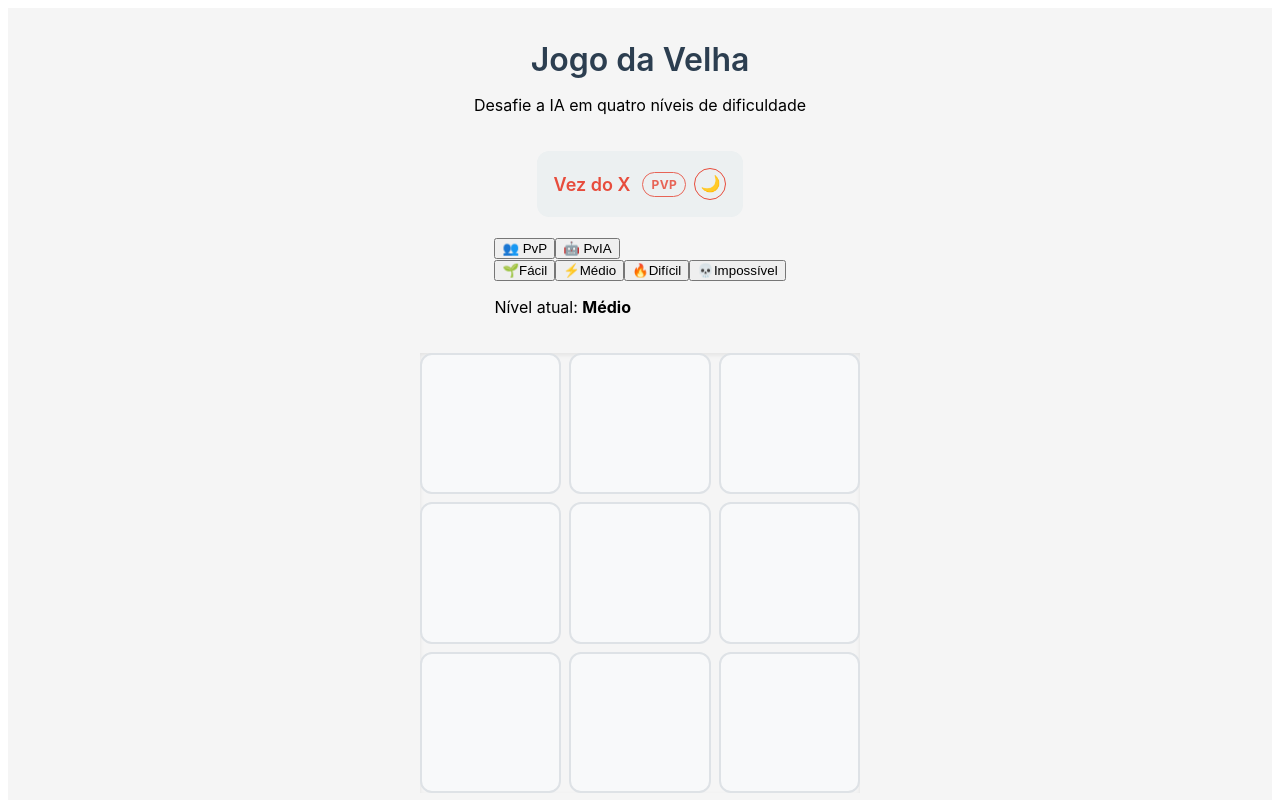
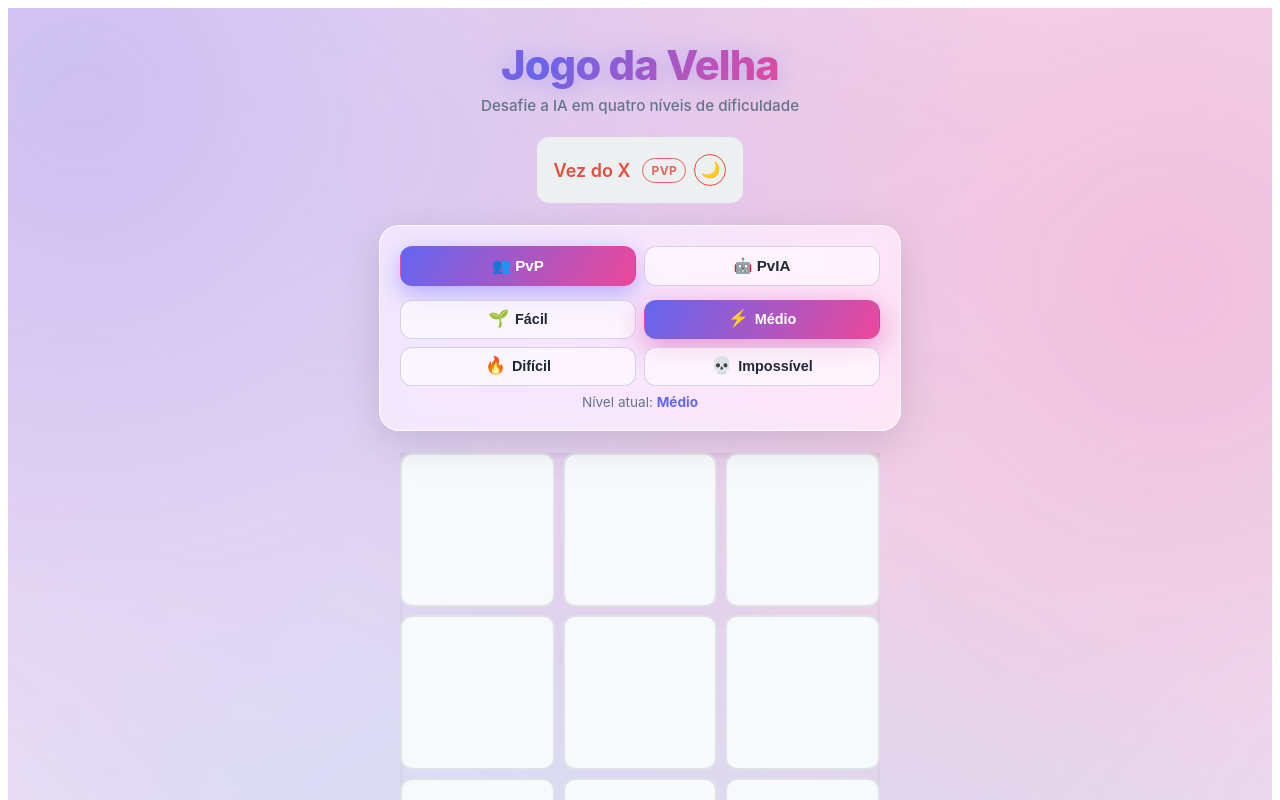
Before and after one commit to Marcelo-Marcos999/teste-estudio, a React (Vite) app: page / in a window 1280 px wide. Shown: the top 800 px of the page. Built offline with nearby package versions, Linux system fonts and the light colour scheme.

Commit message:
feat: update src/App.module.css

```diff
--- a/src/App.module.css
+++ b/src/App.module.css
@@ -1,28 +1,197 @@
 .app {
+  position: relative;
   display: flex;
   flex-direction: column;
   align-items: center;
   min-height: 100vh;
-  padding: 24px 16px;
-  background-color: #f5f5f5;
+  padding: 24px 16px 48px;
+  overflow: hidden;
+  color: var(--fg, #1f2937);
   font-family: -apple-system, BlinkMacSystemFont, 'Segoe UI', Roboto, Oxygen, Ubuntu, sans-serif;
+  background: var(--bg, #eef2ff);
+  background-image: var(--bg-gradient, linear-gradient(135deg, #eef2ff 0%, #fce7f3 50%, #e0f2fe 100%));
+  background-size: 300% 300%;
+  animation: gradientShift 18s ease infinite;
+}
+
+.glow {
+  position: absolute;
+  inset: -20%;
+  pointer-events: none;
+  background:
+    radial-gradient(circle at 20% 20%, var(--glow-a, rgba(99, 102, 241, 0.35)), transparent 45%),
+    radial-gradient(circle at 80% 30%, var(--glow-b, rgba(236, 72, 153, 0.3)), transparent 45%),
+    radial-gradient(circle at 50% 90%, var(--glow-c, rgba(14, 165, 233, 0.3)), transparent 50%);
+  filter: blur(40px);
+  opacity: 0.9;
+  animation: glowFloat 14s ease-in-out infinite alternate;
+  z-index: 0;
 }
 
 .container {
+  position: relative;
+  z-index: 1;
   display: flex;
   flex-direction: column;
   align-items: center;
-  gap: 16px;
+  gap: 18px;
   width: 100%;
-  max-width: 400px;
+  max-width: 440px;
+}
+
+.header {
+  text-align: center;
+  display: flex;
+  flex-direction: column;
+  gap: 6px;
 }
 
 .title {
   margin: 0;
-  font-size: 1.75rem;
-  font-weight: 600;
-  color: #2c3e50;
+  font-size: clamp(1.9rem, 6vw, 2.6rem);
+  font-weight: 800;
+  letter-spacing: -0.02em;
   text-align: center;
+  color: var(--fg, #1f2937);
+}
+
+.titleGlow {
+  background: linear-gradient(120deg, var(--primary, #6366f1), var(--accent, #ec4899), var(--primary, #6366f1));
+  background-size: 200% auto;
+  -webkit-background-clip: text;
+  background-clip: text;
+  -webkit-text-fill-color: transparent;
+  color: transparent;
+  animation: textShine 6s linear infinite;
+  filter: drop-shadow(0 2px 12px var(--title-glow, rgba(99, 102, 241, 0.35)));
+}
+
+.subtitle {
+  margin: 0;
+  font-size: 0.95rem;
+  font-weight: 500;
+  color: var(--muted, #64748b);
+}
+
+.card {
+  width: 100%;
+  display: flex;
+  flex-direction: column;
+  gap: 14px;
+  padding: 16px;
+  border-radius: 20px;
+  background: var(--card-bg, rgba(255, 255, 255, 0.55));
+  border: 1px solid var(--card-border, rgba(255, 255, 255, 0.7));
+  box-shadow: 0 12px 40px var(--card-shadow, rgba(31, 41, 55, 0.15));
+  backdrop-filter: blur(16px) saturate(160%);
+  -webkit-backdrop-filter: blur(16px) saturate(160%);
+}
+
+.modeSelector {
+  display: flex;
+  gap: 8px;
+  width: 100%;
+}
+
+.modeButton {
+  flex: 1;
+  padding: 10px 12px;
+  font-size: 0.95rem;
+  font-weight: 700;
+  color: var(--fg, #1f2937);
+  background: var(--btn-bg, rgba(255, 255, 255, 0.6));
+  border: 1px solid var(--btn-border, rgba(148, 163, 184, 0.4));
+  border-radius: 12px;
+  cursor: pointer;
+  transition: transform 0.15s ease, box-shadow 0.2s ease, background 0.2s ease, border-color 0.2s ease;
+}
+
+.modeButton:hover {
+  transform: translateY(-2px);
+  box-shadow: 0 8px 20px var(--btn-shadow, rgba(99, 102, 241, 0.25));
+}
+
+.modeButton:active {
+  transform: translateY(0) scale(0.97);
+}
+
+.modeButtonActive {
+  color: #fff;
+  background: linear-gradient(120deg, var(--primary, #6366f1), var(--accent, #ec4899));
+  border-color: transparent;
+  box-shadow: 0 8px 24px var(--btn-shadow, rgba(99, 102, 241, 0.45));
+}
+
+.difficultyWrapper {
+  display: flex;
+  flex-direction: column;
+  gap: 8px;
+  width: 100%;
+}
+
+.difficultySelector {
+  display: grid;
+  grid-template-columns: repeat(2, 1fr);
+  gap: 8px;
+  width: 100%;
+}
+
+.difficultyButton {
+  display: flex;
+  align-items: center;
+  justify-content: center;
+  gap: 6px;
+  padding: 10px 8px;
+  font-size: 0.9rem;
+  font-weight: 700;
+  color: var(--fg, #1f2937);
+  background: var(--btn-bg, rgba(255, 255, 255, 0.6));
+  border: 1px solid var(--btn-border, rgba(148, 163, 184, 0.4));
+  border-radius: 12px;
+  cursor: pointer;
+  transition: transform 0.15s ease, box-shadow 0.2s ease, background 0.2s ease, border-color 0.2s ease;
+}
+
+.difficultyButton:hover:not(:disabled) {
+  transform: translateY(-2px);
+  box-shadow: 0 8px 20px var(--btn-shadow, rgba(99, 102, 241, 0.25));
+}
+
+.difficultyButton:active:not(:disabled) {
+  transform: translateY(0) scale(0.97);
+}
+
+.difficultyButton:disabled {
+  cursor: not-allowed;
+  opacity: 0.55;
+}
+
+.difficultyButtonActive {
+  color: #fff;
+  background: linear-gradient(120deg, var(--primary, #6366f1), var(--accent, #ec4899));
+  border-color: transparent;
+  box-shadow: 0 8px 24px var(--btn-shadow, rgba(99, 102, 241, 0.45));
+  animation: activePulse 2.4s ease-in-out infinite;
+}
+
+.difficultyIcon {
+  font-size: 1.05rem;
+  line-height: 1;
+}
+
+.difficultyLabel {
+  line-height: 1;
+}
+
+.difficultyHint {
+  margin: 0;
+  font-size: 0.85rem;
+  text-align: center;
+  color: var(--muted, #64748b);
+}
+
+.difficultyHint strong {
+  color: var(--primary, #6366f1);
 }
 
 .boardWrapper {
@@ -39,18 +208,38 @@
   width: 100%;
 }
 
+@keyframes gradientShift {
+  0% { background-position: 0% 50%; }
+  50% { background-position: 100% 50%; }
+  100% { background-position: 0% 50%; }
+}
+
+@keyframes glowFloat {
+  0% { transform: translate3d(-2%, -1%, 0) scale(1); }
+  100% { transform: translate3d(2%, 2%, 0) scale(1.08); }
+}
+
+@keyframes textShine {
+  to { background-position: 200% center; }
+}
+
+@keyframes activePulse {
+  0%, 100% { box-shadow: 0 8px 24px var(--btn-shadow, rgba(99, 102, 241, 0.45)); }
+  50% { box-shadow: 0 8px 32px var(--btn-shadow-strong, rgba(236, 72, 153, 0.6)); }
+}
+
 @media (min-width: 480px) {
   .app {
-    padding: 32px 24px;
+    padding: 32px 24px 56px;
   }
 
   .container {
-    gap: 20px;
-    max-width: 440px;
+    gap: 22px;
+    max-width: 480px;
   }
 
-  .title {
-    font-size: 2rem;
+  .card {
+    padding: 20px;
   }
 
   .controls {
@@ -58,3 +247,26 @@
     justify-content: center;
   }
 }
+
+@media (prefers-reduced-motion: reduce) {
+  .app {
+    animation: none;
+  }
+
+  .glow {
+    animation: none;
+  }
+
+  .titleGlow {
+    animation: none;
+  }
+
+  .difficultyButtonActive {
+    animation: none;
+  }
+
+  .modeButton,
+  .difficultyButton {
+    transition: none;
+  }
+}
```
